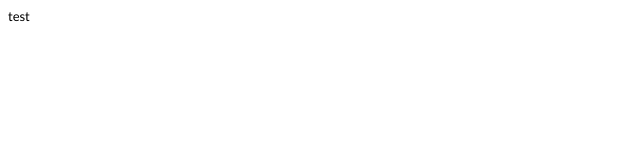
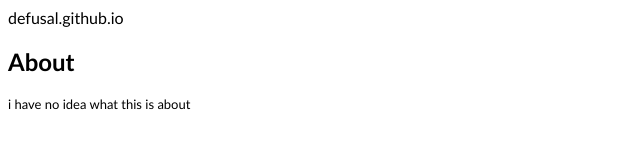
Before and after one commit to colehenry5/catavatars.github.io, a plain HTML site: page pages/about.html in a window 1280 px wide. Shown: the whole page, without its empty margins (0-640 px from the left). Drawn offline with Linux system fonts and the light colour scheme.

Commit message:
Update about.html

```diff
--- a/pages/about.html
+++ b/pages/about.html
@@ -4,5 +4,7 @@
 </style>
 </head>
 <body>
-<p> test </p>
+<h1#title> defusal.github.io </h1>
+<h2> About </h2>
+<p> i have no idea what this is about</p>
 </body>
```
